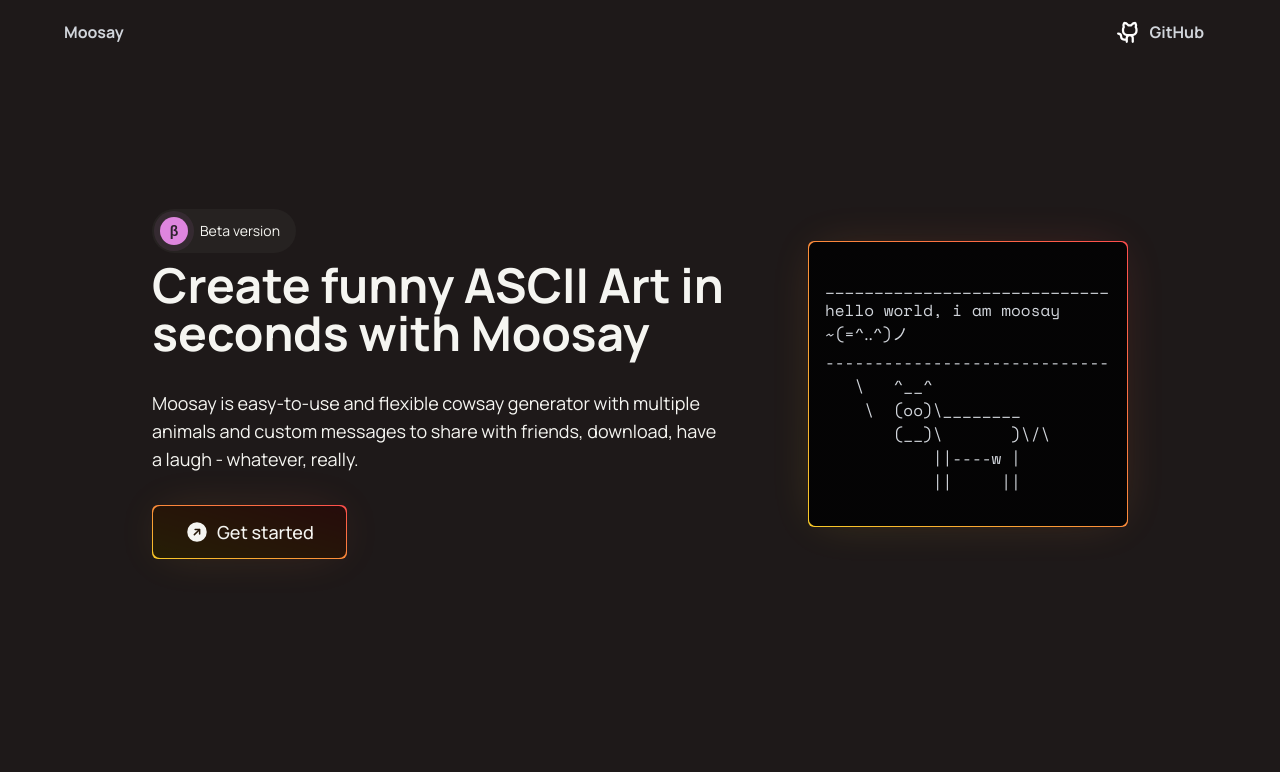
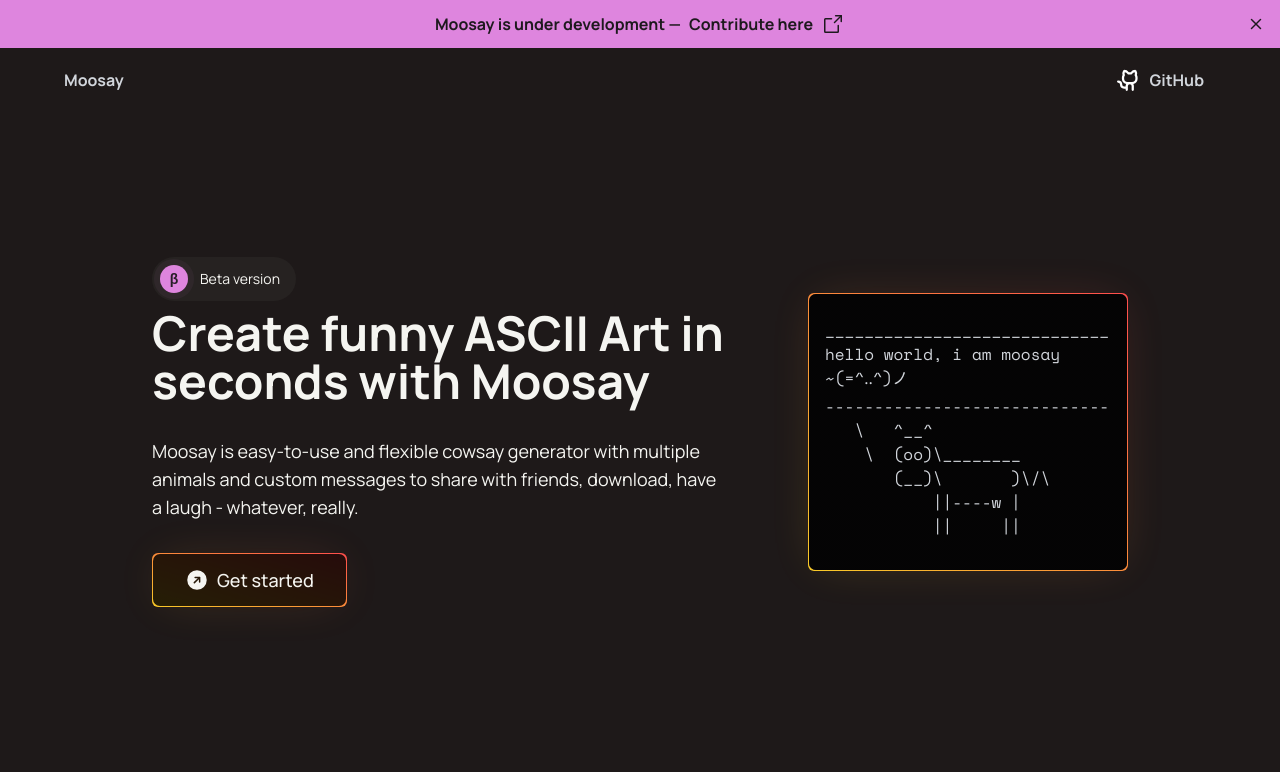
Before and after one commit to eidynho/moosay, a Next.js app: page / in a window 1280 px wide. Shown: the top 772 px of the page. Built offline with nearby package versions, Linux system fonts and the light colour scheme.

Commit message:
new: Announcement component

```diff
--- /dev/null
+++ b/src/components/Layout/Announcement.tsx
@@ -0,0 +1,49 @@
+import { ArrowSquareOut, X } from "phosphor-react";
+import { useEffect, useState } from "react";
+
+export function Announcement() {
+    const [announcementVisibility, setAnnouncementVisibility] = useState<
+        "visible" | "hidden"
+    >("hidden");
+
+    useEffect(() => {
+        const announcementStorage = localStorage.getItem(
+            "moosay-announcement-1.0.0",
+        );
+
+        if (announcementStorage === "hidden") {
+            setAnnouncementVisibility("hidden");
+        } else {
+            setAnnouncementVisibility("visible");
+        }
+    }, []);
+
+    function handleCloseAnnouncement() {
+        localStorage.setItem("moosay-announcement-1.0.0", "hidden");
+        setAnnouncementVisibility("hidden");
+    }
+
+    return (
+        announcementVisibility === "visible" && (
+            <div className="relative flex items-center justify-center h-12 bg-primary text-d-primary font-bold">
+                <div className="flex items-center gap-2">
+                    <span>Moosay is under development —</span>
+                    <a
+                        href="https://github.com/eidynho/moosay"
+                        target="_blank"
+                        className="flex items-center gap-2 hover:underline"
+                    >
+                        Contribute here
+                        <ArrowSquareOut size={24} />
+                    </a>
+                </div>
+                <X
+                    size={16}
+                    weight="bold"
+                    onClick={handleCloseAnnouncement}
+                    className="absolute right-4 cursor-pointer"
+                />
+            </div>
+        )
+    );
+}
--- a/src/components/Layout/Header.tsx
+++ b/src/components/Layout/Header.tsx
@@ -43,7 +43,7 @@
                     <AnimalMessage
                         staticMessage="hello world, i am moosay     ~(=^‥^)ノ"
                         staticAnimal="cow"
-                        customStyles="px-4 py-8 max-w-xs text-start pointer-events-none rounded-lg border border-transparent bg-ghost bg-clip-padding transition-all bg-d-primary"
+                        customStyles="px-4 pt-6 pb-8 max-w-xs text-start pointer-events-none rounded-lg border border-transparent bg-ghost bg-clip-padding transition-all bg-d-primary"
                     />
                 </GradientBox>
             </div>
--- /dev/null
+++ b/src/components/Layout/NavBar.tsx
@@ -0,0 +1,30 @@
+import Link from "next/link";
+
+export function NavBarComponent() {
+    return (
+        <div className="md:container mx-auto">
+            <nav className="flex items-center justify-between w-full px-8 sm:px-16 h-16">
+                <Link href="/" className="font-bold">
+                    Moosay
+                </Link>
+
+                <a
+                    href="https://github.com/eidynho/moosay"
+                    target="_blank"
+                    className="flex items-center gap-2 font-bold py-2 px-3 rounded transition-colors cursor-pointer hover:bg-zinc-800"
+                >
+                    <svg
+                        xmlns="http://www.w3.org/2000/svg"
+                        width="24"
+                        height="24"
+                        fill="#FFF"
+                        viewBox="0 0 256 256"
+                    >
+                        <path d="M212.62,75.17A63.7,63.7,0,0,0,206.39,26,12,12,0,0,0,196,20a63.71,63.71,0,0,0-50,24H126A63.71,63.71,0,0,0,76,20a12,12,0,0,0-10.39,6,63.7,63.7,0,0,0-6.23,49.17A61.5,61.5,0,0,0,52,104v8a60.1,60.1,0,0,0,45.76,58.28A43.66,43.66,0,0,0,92,192v4H76a20,20,0,0,1-20-20,44.05,44.05,0,0,0-44-44,12,12,0,0,0,0,24,20,20,0,0,1,20,20,44.05,44.05,0,0,0,44,44H92v12a12,12,0,0,0,24,0V192a20,20,0,0,1,40,0v40a12,12,0,0,0,24,0V192a43.66,43.66,0,0,0-5.76-21.72A60.1,60.1,0,0,0,220,112v-8A61.5,61.5,0,0,0,212.62,75.17ZM196,112a36,36,0,0,1-36,36H112a36,36,0,0,1-36-36v-8a37.87,37.87,0,0,1,6.13-20.12,11.65,11.65,0,0,0,1.58-11.49,39.9,39.9,0,0,1-.4-27.72,39.87,39.87,0,0,1,26.41,17.8A12,12,0,0,0,119.82,68h32.35a12,12,0,0,0,10.11-5.53,39.84,39.84,0,0,1,26.41-17.8,39.9,39.9,0,0,1-.4,27.72,12,12,0,0,0,1.61,11.53A37.85,37.85,0,0,1,196,104Z"></path>
+                    </svg>
+                    GitHub
+                </a>
+            </nav>
+        </div>
+    );
+}
--- a/src/components/NavBar.tsx
+++ /dev/null
@@ -1,28 +0,0 @@
-import Link from "next/link";
-
-export function NavBarComponent() {
-    return (
-        <nav className="flex items-center justify-between w-full px-8 sm:px-16 h-16">
-            <Link href="/" className="font-bold">
-                Moosay
-            </Link>
-
-            <a
-                href="https://github.com/eidynho/moosay"
-                target="_blank"
-                className="flex items-center gap-2 font-bold py-2 px-3 rounded transition-colors cursor-pointer hover:bg-zinc-800"
-            >
-                <svg
-                    xmlns="http://www.w3.org/2000/svg"
-                    width="24"
-                    height="24"
-                    fill="#FFF"
-                    viewBox="0 0 256 256"
-                >
-                    <path d="M212.62,75.17A63.7,63.7,0,0,0,206.39,26,12,12,0,0,0,196,20a63.71,63.71,0,0,0-50,24H126A63.71,63.71,0,0,0,76,20a12,12,0,0,0-10.39,6,63.7,63.7,0,0,0-6.23,49.17A61.5,61.5,0,0,0,52,104v8a60.1,60.1,0,0,0,45.76,58.28A43.66,43.66,0,0,0,92,192v4H76a20,20,0,0,1-20-20,44.05,44.05,0,0,0-44-44,12,12,0,0,0,0,24,20,20,0,0,1,20,20,44.05,44.05,0,0,0,44,44H92v12a12,12,0,0,0,24,0V192a20,20,0,0,1,40,0v40a12,12,0,0,0,24,0V192a43.66,43.66,0,0,0-5.76-21.72A60.1,60.1,0,0,0,220,112v-8A61.5,61.5,0,0,0,212.62,75.17ZM196,112a36,36,0,0,1-36,36H112a36,36,0,0,1-36-36v-8a37.87,37.87,0,0,1,6.13-20.12,11.65,11.65,0,0,0,1.58-11.49,39.9,39.9,0,0,1-.4-27.72,39.87,39.87,0,0,1,26.41,17.8A12,12,0,0,0,119.82,68h32.35a12,12,0,0,0,10.11-5.53,39.84,39.84,0,0,1,26.41-17.8,39.9,39.9,0,0,1-.4,27.72,12,12,0,0,0,1.61,11.53A37.85,37.85,0,0,1,196,104Z"></path>
-                </svg>
-                GitHub
-            </a>
-        </nav>
-    );
-}
--- a/src/pages/_app.tsx
+++ b/src/pages/_app.tsx
@@ -3,7 +3,9 @@
 
 import { AnimalContextProvider } from "@/contexts/AnimalContext";
 import { MessageContextProvider } from "@/contexts/MessageContext";
-import { NavBarComponent } from "@/components/NavBar";
+
+import { Announcement } from "@/components/Layout/Announcement";
+import { NavBarComponent } from "@/components/Layout/NavBar";
 
 import "@/styles/tailwind.css";
 import { globalStyles } from "../styles/global";
@@ -14,11 +16,10 @@
     return (
         <AnimalContextProvider>
             <MessageContextProvider>
-                <div className="md:container mx-auto">
-                    <NavBarComponent />
-                    <Component {...pageProps} />
-                    <Analytics />
-                </div>
+                <Announcement />
+                <NavBarComponent />
+                <Component {...pageProps} />
+                <Analytics />
             </MessageContextProvider>
         </AnimalContextProvider>
     );
--- a/src/pages/application/index.tsx
+++ b/src/pages/application/index.tsx
@@ -30,7 +30,8 @@
     ];
 
     return (
-        <main className="flex flex-col items-center">
+        <main className="md:container mx-auto">
+            <div className="flex flex-col items-center">
                 <div className="min-w-1/2">
                     <BaseListbox
                         listItems={listAnimals}
@@ -48,6 +49,7 @@
 
                     <DownloadModal />
                 </div>
+            </div>
         </main>
     );
 }
--- a/src/pages/application/share/index.tsx
+++ b/src/pages/application/share/index.tsx
@@ -24,7 +24,8 @@
     }, [router.query]);
 
     return (
-        <main className="flex flex-col items-center">
+        <main className="md:container mx-auto">
+            <div className="flex flex-col items-center">
                 <div className="min-w-1/2">
                     <Link
                         href="/application"
@@ -37,6 +38,7 @@
                     </Link>
                     <AnimalMessage />
                 </div>
+            </div>
         </main>
     );
 }
--- a/src/pages/index.tsx
+++ b/src/pages/index.tsx
@@ -3,9 +3,9 @@
 
 export default function Home() {
     return (
-        <>
+        <div className="md:container mx-auto">
             <Header />
             <ThinkCreateHaveFun />
-        </>
+        </div>
     );
 }
```
Lines whose indentation alone changed are shown as unchanged.
